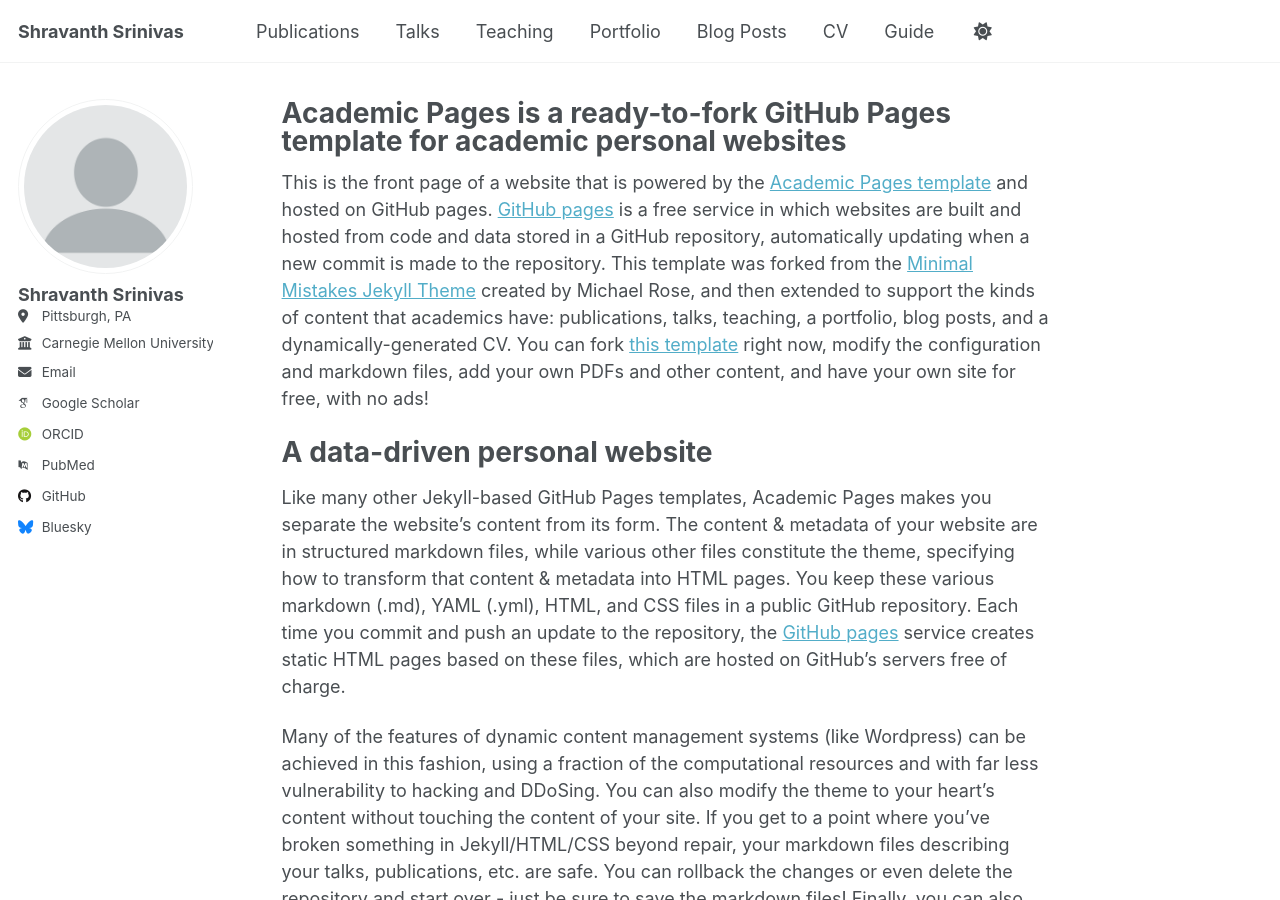
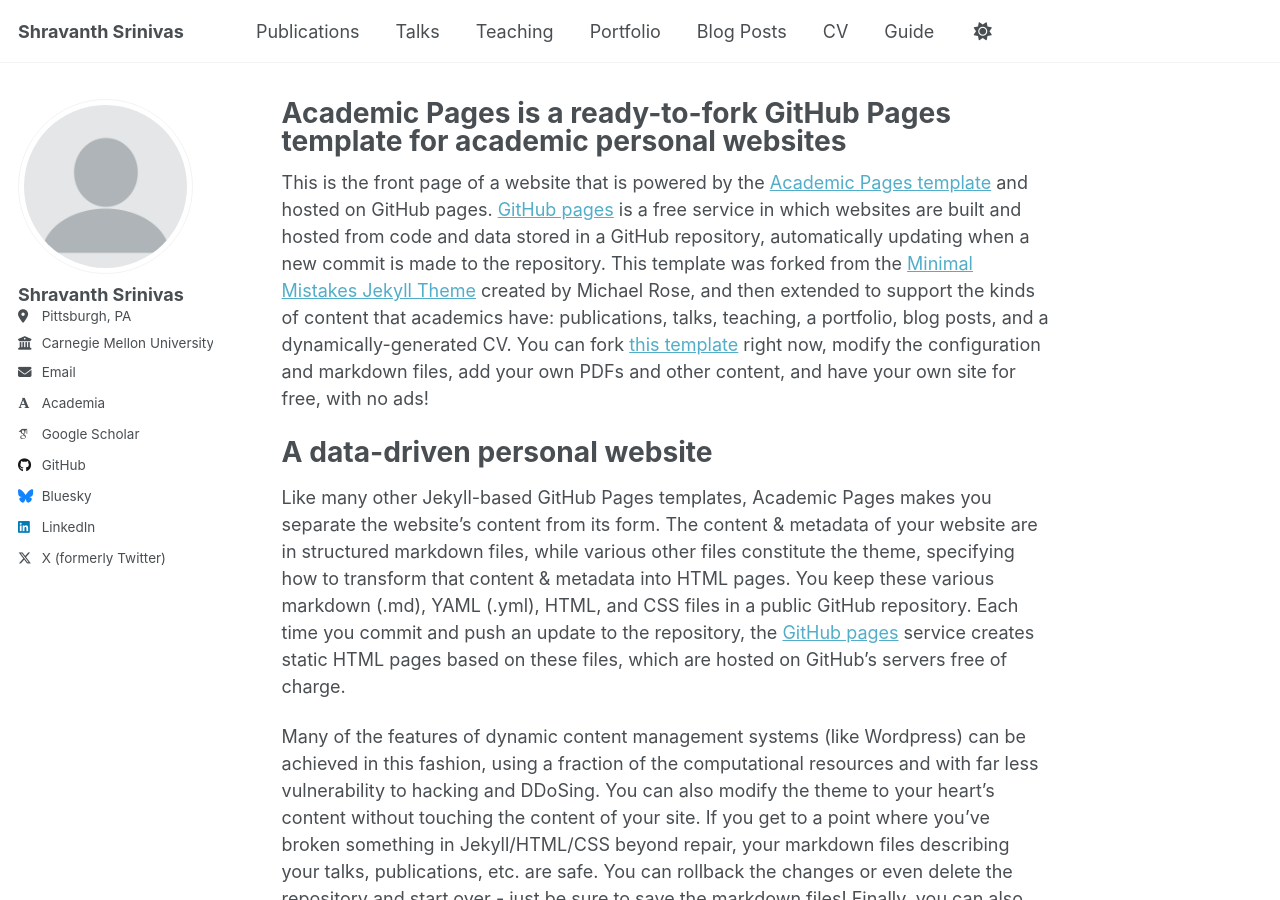
Before and after one commit to notshravanth/shravanth.github.io, a Jekyll site: the page built from _pages/about.md, in a window 1280 px wide and 900 px high. Built offline with Jekyll 4.4.1, drawn with Linux system fonts in a browser that asks for light colours; some web fonts are replaced; part of the change alters nothing that is shown.

Commit message:
Update _config.yml

```diff
--- a/_config.yml
+++ b/_config.yml
@@ -32,13 +32,13 @@ author:
   email            : "shravans@andrew.cmu.edu"
 
   # Academic websites
-  academia         : # URL
+  academia         : "https://www.cs.cmu.edu/~shravans/"
   arxiv            : # URL - Update with the correct link to your profile
-  googlescholar    : "https://scholar.google.com/citations?user=PS_CX0AAAAAJ"
+  googlescholar    : "https://scholar.google.com/citations?user=Nq2m4igAAAAJ"
   impactstory      : # URL
-  orcid            : "http://orcid.org/yourorcidurl"
+  orcid            : # URL
   semantic         : # URL
-  pubmed           : "https://www.ncbi.nlm.nih.gov/pubmed/?term=john+snow"
+  pubmed           : # URL
   researchgate     : # URL
   scopus           : # URL
 
@@ -46,7 +46,7 @@ author:
   bitbucket        : # Username - Update with your username on the site
   codepen          : # Username
   dribbble         : # Username
-  github           : "academicpages"
+  github           : "https://github.com/notshravanth/"
   kaggle           : # Username
   stackoverflow    : # User number or user number and name (i.e., use "1" or "1/jeff-atwood")
 
@@ -60,7 +60,7 @@ author:
   keybase          : # Username
   instagram        : # Username
   lastfm           : # Username
-  linkedin         : # Username
+  linkedin         : "https://www.linkedin.com/in/shravanthsrinivas/"
   mastodon         : # URL
   medium           : # URL
   pinterest        : # Username
@@ -68,7 +68,7 @@ author:
   steam            : # Username
   telegram         : # URL
   tumblr           : # Username
-  twitter          : # Username for X / Twitter
+  twitter          : "https://x.com/notshravanth"
   vine             : # Username
   weibo            : # Username
   wikipedia        : # Username
```
